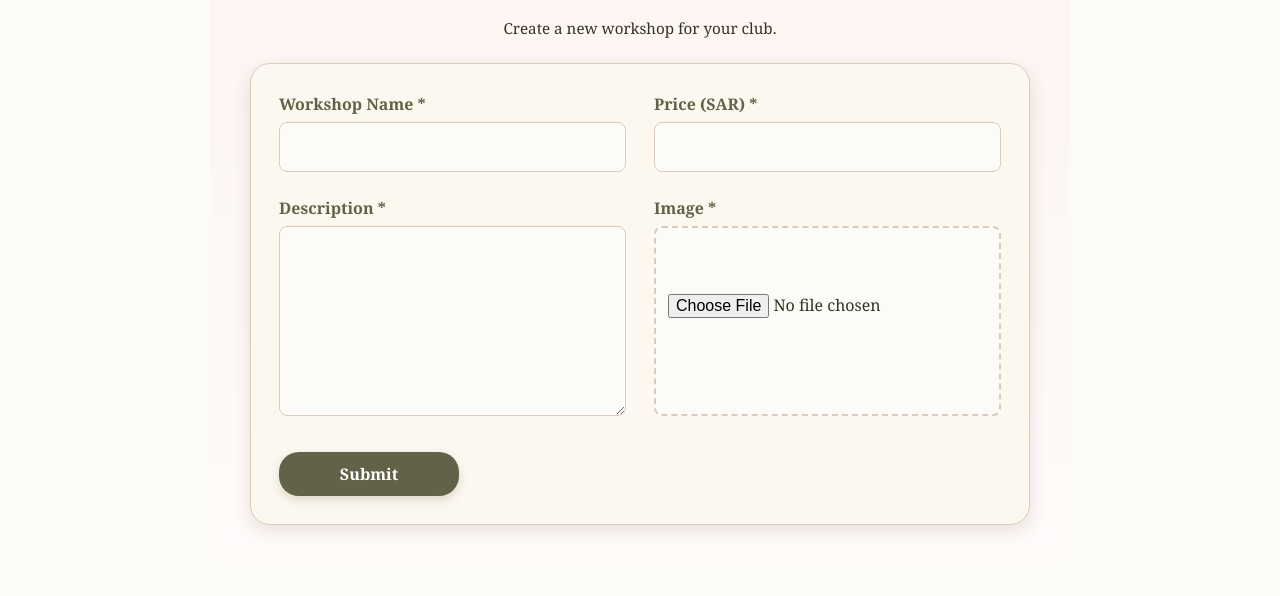
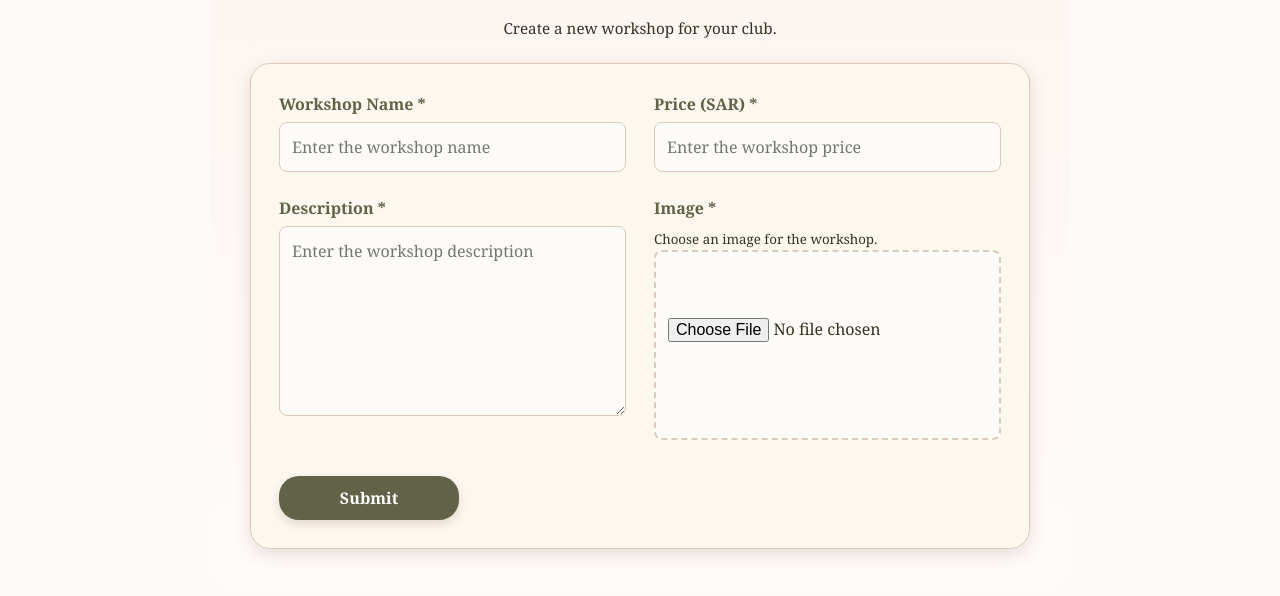
Before and after one commit to ShahadA221/IT312-Flora, a plain HTML site: page Add_Workshop.html in a window 1280 px wide. Shown: the part 496-1092 px from the top of the page. Drawn offline with Linux system fonts and the light colour scheme.

Commit message:
Update Add_Workshop.html

```diff
--- a/Add_Workshop.html
+++ b/Add_Workshop.html
@@ -22,15 +22,21 @@
                 <li>
                     <a href="index.html">Home</a>
                 </li>
+
                 <li>
                     <a href="Workshops.html">Workshops</a>
                 </li>
+
                 <li>
                     <a href="Member_Dashboard.html">Member Dashboard</a>
                 </li>
+
                 <li>
-                    <a href="Manager_Dashboard.html" class="active" aria-current="location">Manager Dashboard</a>
+                    <a href="Manager_Dashboard.html"
+                       class="active"
+                       aria-current="location">Manager Dashboard</a>
                 </li>
+
                 <li>
                     <a href="About_Us.html">About Us</a>
                 </li>
@@ -52,6 +58,7 @@
             </nav>
 
             <h1>Add New Workshop</h1>
+
             <p>Create a new workshop for your club.</p>
 
         </section>
@@ -82,6 +89,7 @@
                             <input type="text"
                                    id="workshop-name"
                                    name="workshop-name"
+                                   placeholder="Enter the workshop name"
                                    required>
                         </div>
 
@@ -92,6 +100,7 @@
                                       name="workshop-description"
                                       rows="7"
                                       cols="30"
+                                      placeholder="Enter the workshop description"
                                       required></textarea>
                         </div>
 
@@ -107,11 +116,13 @@
                                    id="workshop-price"
                                    name="workshop-price"
                                    step="1"
+                                   placeholder="Enter the workshop price"
                                    required>
                         </div>
 
                         <div class="workshop-field">
                             <label for="workshop-image">Image *</label>
+                            <small>Choose an image for the workshop.</small>
 
                             <input type="file"
                                    id="workshop-image"
@@ -138,19 +149,23 @@
     <footer>
 
         <section id="Social-Media">
+
             <h3>Social Media</h3>
 
             <ul>
                 <li>
                     <a href="https://instagram.com">Instagram</a>
                 </li>
+
                 <li>
                     <a href="https://facebook.com">FaceBook</a>
                 </li>
+
                 <li>
                     <a href="https://x.com">X</a>
                 </li>
             </ul>
+
         </section>
 
         <div>
@@ -163,20 +178,24 @@
         </div>
 
         <section id="contact-us">
+
             <h3>Contact Us</h3>
 
             <ul>
                 <li>
                     <strong>Phone:</strong> +966 456 789
                 </li>
+
                 <li>
                     <strong>Email:</strong> info@flora.com
                 </li>
+
                 <li>
                     <strong>Location:</strong>
                     Riyadh, Kingdom of Saudi Arabia
                 </li>
             </ul>
+
         </section>
 
     </footer>
```
